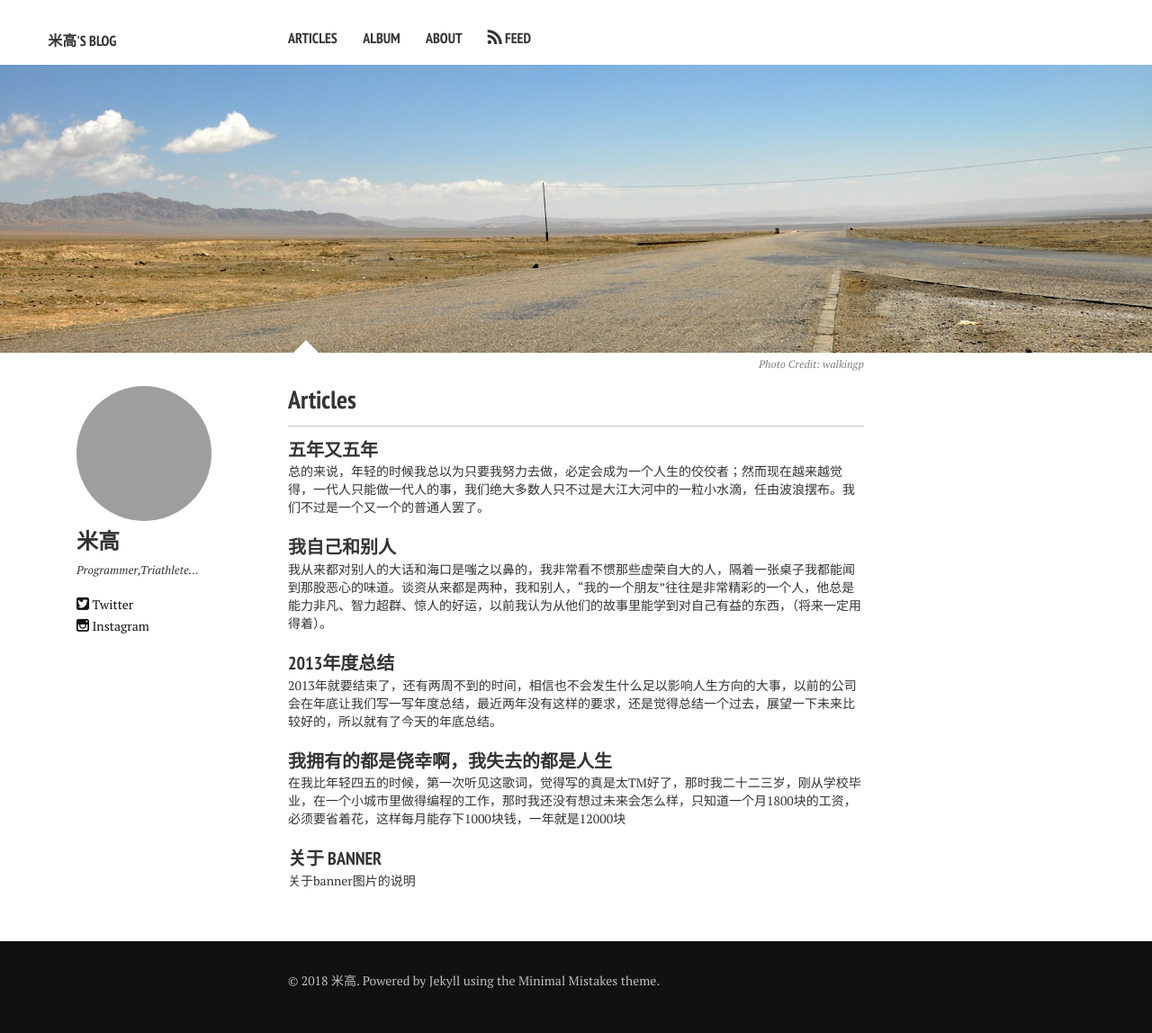
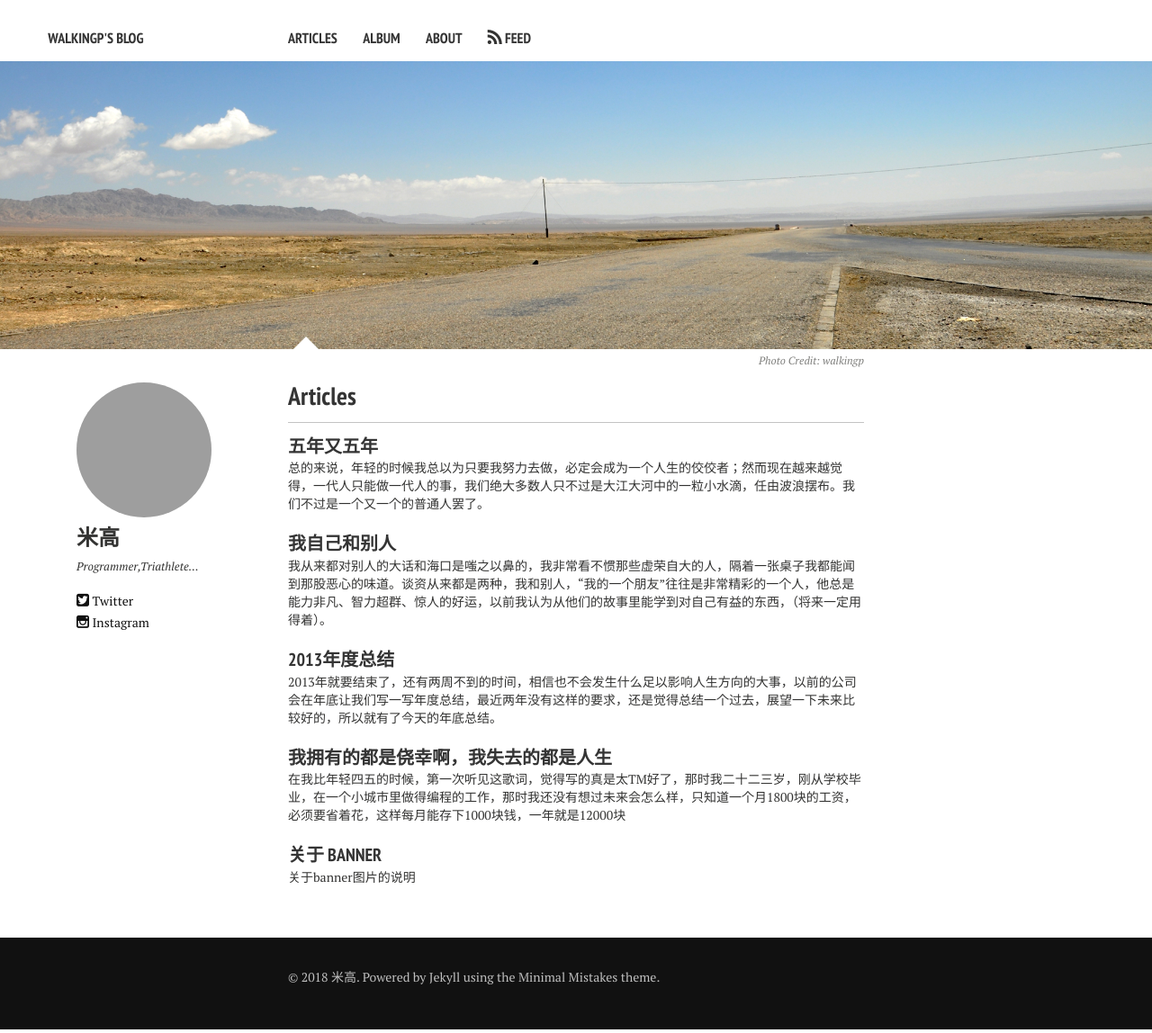
Before and after one commit to walkingp/Jykelly_blog, a Jekyll site: the page built from index.md, in a window 1280 px wide. Shown: the whole page at 90% size. Built offline with Jekyll 4.4.1, drawn with Linux system fonts in a browser that asks for light colours; nearby versions of some CDN libraries.

Commit message:
Update _config.yml

```diff
--- a/_config.yml
+++ b/_config.yml
@@ -1,4 +1,4 @@
-title:            米高's blog
+title:            walkingp's blog
 tagline:          A short tagline
 description:      just do IT.
 #Comment out url when working locally to resolve base urls correctly
```
